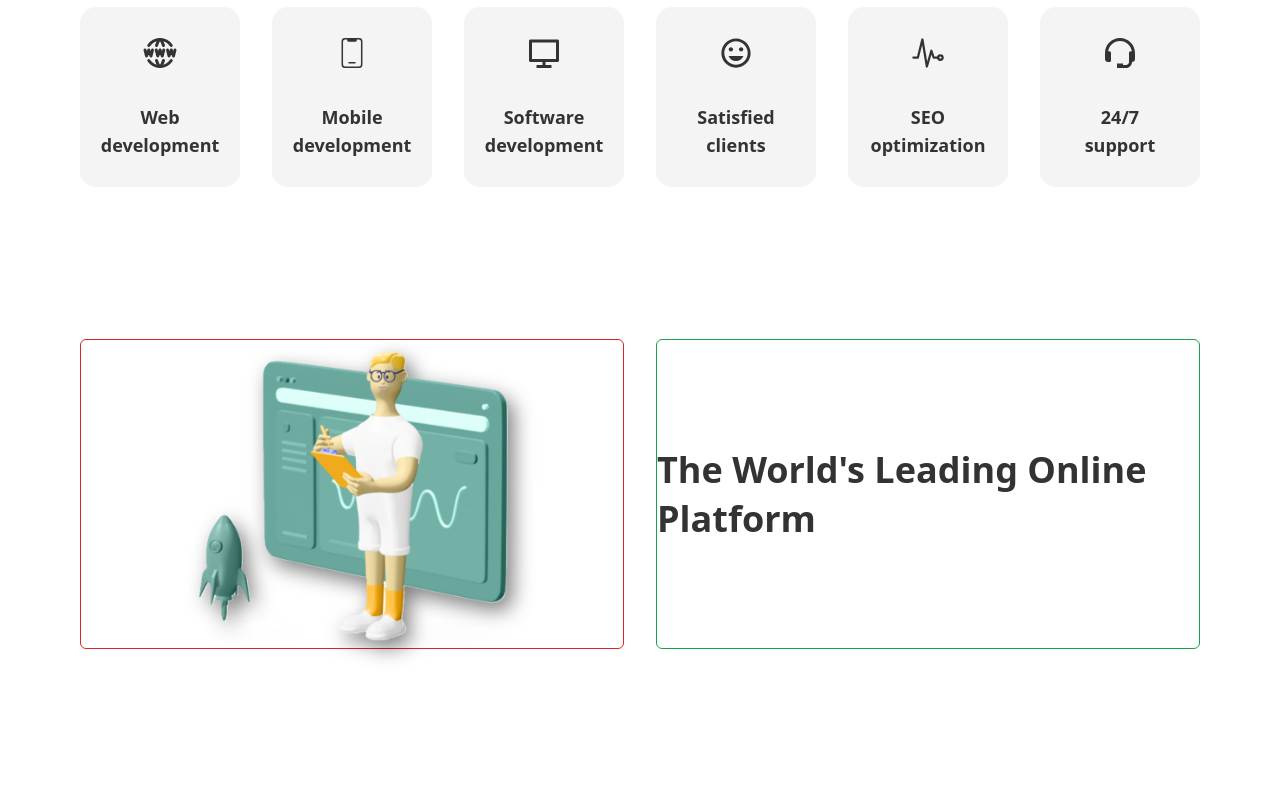
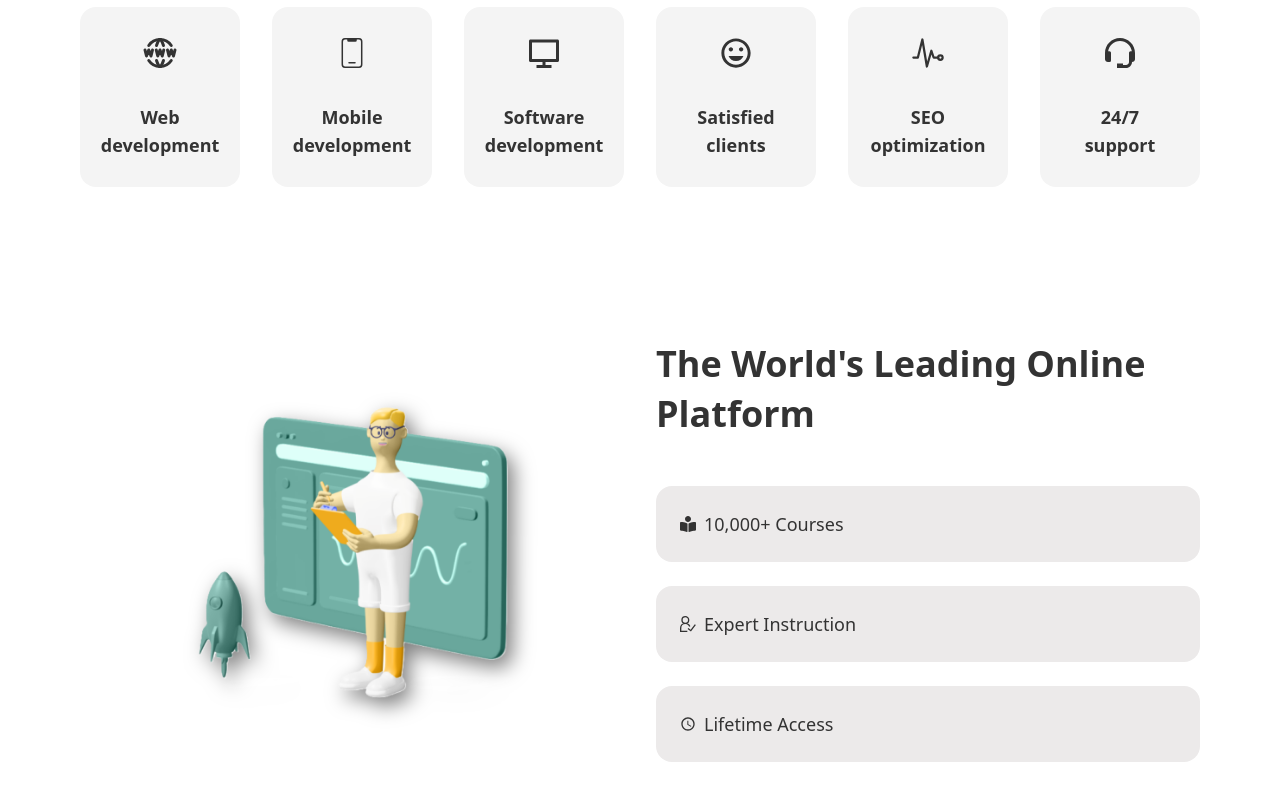
Before and after one commit to alonzojoe/E-Learning, a React (Vite) app: page / in a window 1280 px wide. Shown: the part 907-1707 px from the top of the page. Before the commit the page ends 1652 px from the top, so only its background shows below. Built offline with nearby package versions, Linux system fonts and the light colour scheme.

Commit message:
style: banner section items , add animation

```diff
--- a/src/components/Banner/Banner.jsx
+++ b/src/components/Banner/Banner.jsx
@@ -10,19 +10,61 @@ const Banner = () => {
     <section>
       <div className="container py-14 md:py-24 grid grid-cols-1 md:grid-cols-2 gap-8 space-y-6 md:space-y-0">
         {/* Banner Image */}
-        <div className="flex justify-center items-center border-solid border-[1px] border-red-600 rounded-md">
-          <img
+        <div className="flex justify-center items-center ">
+          <motion.img
+            initial={{ opacity: 0, x: -50 }}
+            whileInView={{ opacity: 1, x: 0 }}
+            transition={{ duration: 0.5, ease: "easeInOut" }}
+            viewport={{ once: true }}
             className="w-[350px] md:max-w-[450px] object-cover drop-shadow"
             src={BannerImg}
             alt="banner-image"
           />
         </div>
         {/* Banner Text */}
-        <div className="flex flex-col justify-center border-solid border-[1px] border-green-600 rounded-md">
+        <div className="flex flex-col justify-center">
           <div className="text-center md:text-left space-y-12">
-            <h1 className="text-3xl md:text-4xl font-bold !leading-snug">
+            <motion.h1
+              initial={{ opacity: 0, scale: 0.5 }}
+              whileInView={{ opacity: 1, scale: 1 }}
+              viewport={{ once: true }}
+              transition={{ duration: 0.5 }}
+              className="text-3xl md:text-4xl font-bold !leading-snug"
+            >
               The World&apos;s Leading Online Platform
-            </h1>
+            </motion.h1>
+            <div className="flex flex-col gap-6">
+              <motion.div
+                variants={FadeUp(0.2)}
+                initial="initial"
+                whileInView={"animate"}
+                viewport={{ once: true }}
+                className="flex items-center gap-2 p-6 bg-[#eceaea] rounded-2xl hover:bg-white hover:shadow-2xl"
+              >
+                <FaBookReader className="text-2x" />
+                <p className="text-lg">10,000+ Courses</p>
+              </motion.div>
+              <motion.div
+                variants={FadeUp(0.4)}
+                initial="initial"
+                whileInView={"animate"}
+                viewport={{ once: true }}
+                className="flex items-center gap-2 p-6 bg-[#eceaea] rounded-2xl hover:bg-white hover:shadow-2xl"
+              >
+                <GrUserExpert className="text-2x" />
+                <p className="text-lg">Expert Instruction</p>
+              </motion.div>
+              <motion.div
+                variants={FadeUp(0.6)}
+                initial="initial"
+                whileInView={"animate"}
+                viewport={{ once: true }}
+                className="flex items-center gap-2 p-6 bg-[#eceaea] rounded-2xl hover:bg-white hover:shadow-2xl"
+              >
+                <MdOutlineAccessTime className="text-2x" />
+                <p className="text-lg">Lifetime Access</p>
+              </motion.div>
+            </div>
           </div>
         </div>
       </div>
```
